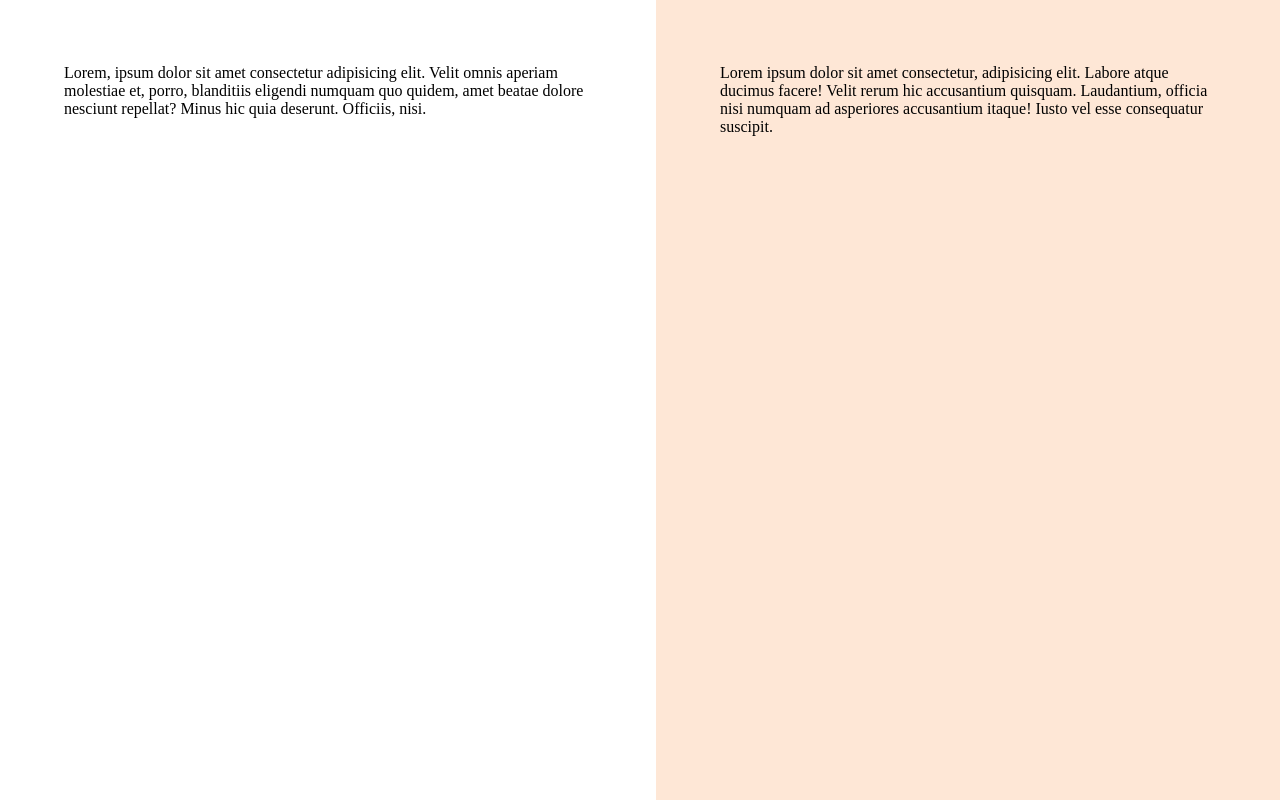
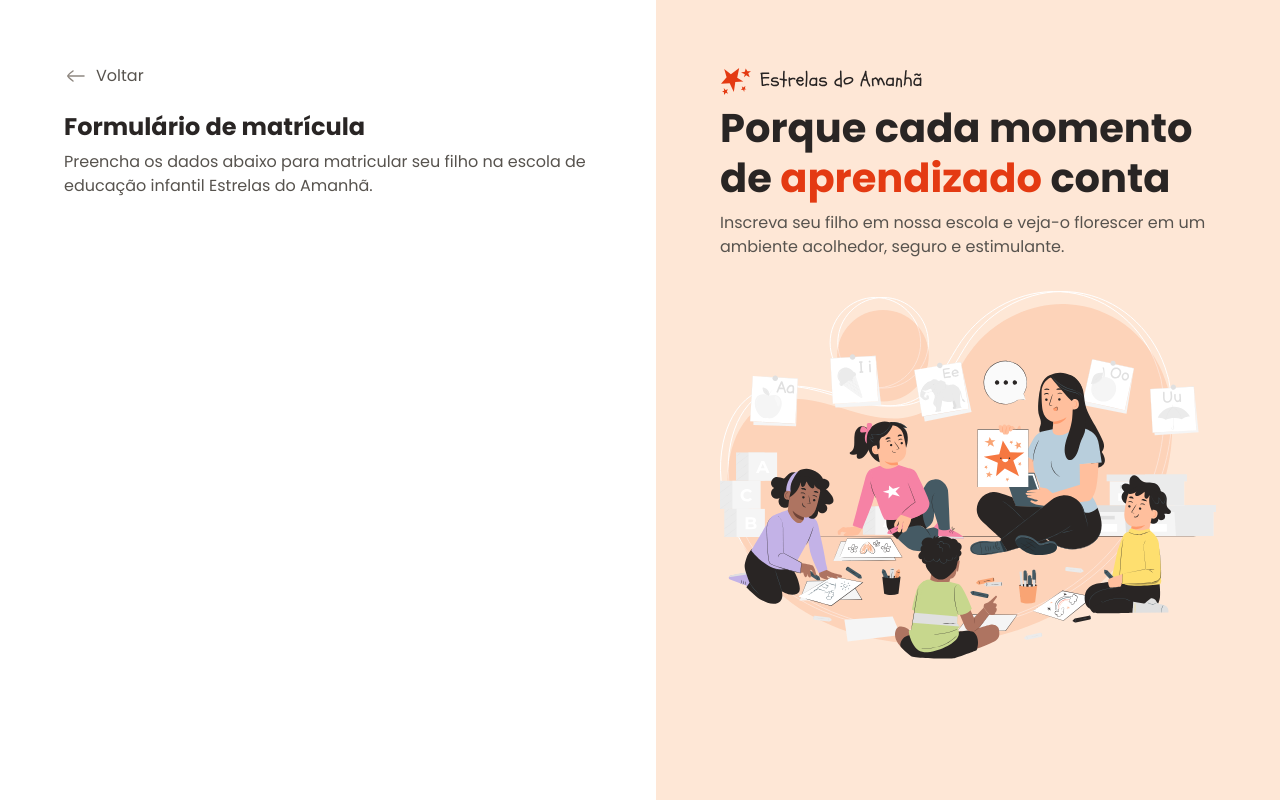
Before and after one commit to jefferson0710/form, a plain HTML site: page index.html in a window 1280 px wide. Drawn offline with Linux system fonts and the light colour scheme.

Commit message:
conteudo aside, e conteudo inicial

```diff
--- a/index.html
+++ b/index.html
@@ -12,10 +12,27 @@
 <body>
   <div id="app">
     <main>
-      <div class="main-container">Lorem, ipsum dolor sit amet consectetur adipisicing elit. Velit omnis aperiam molestiae et, porro, blanditiis eligendi numquam quo quidem, amet beatae dolore nesciunt repellat? Minus hic quia deserunt. Officiis, nisi.</div>
+      <div class="main-container">
+        <div class="back">
+          <img src="assets/icons/arrow-left-02.svg" alt="">
+          <span>Voltar</span>
+        </div>
+
+        <h1>Formulário de matrícula</h1>
+        <p>Preencha os dados abaixo para matricular seu filho na escola de educação infantil Estrelas do Amanhã.</p>
+
+      </div>
     </main>
     <aside>
-      <div class="aside-container">Lorem ipsum dolor sit amet consectetur, adipisicing elit. Labore atque ducimus facere! Velit rerum hic accusantium quisquam. Laudantium, officia nisi numquam ad asperiores accusantium itaque! Iusto vel esse consequatur suscipit.</div>
+      <div class="aside-container">
+        <header>
+          <img src="assets/logo.svg" alt="">
+          <h2>Porque cada momento de <span>aprendizado</span> conta </h2>
+          <p>Inscreva seu filho em nossa escola e veja-o florescer em um ambiente acolhedor, seguro e estimulante.</p>
+        </header>
+
+        <img src="assets/Illustration.svg" alt="">
+      </div>
     </aside>
   </div>
 </body>
--- a/styles/global.css
+++ b/styles/global.css
@@ -24,4 +24,15 @@
 
 body{
   overflow: hidden;
+
+  font: var(--text);
+  color: var(--text-secondary);
 }
+
+h1,h2{
+  color: var(--text-primary);
+}
+
+img{
+  max-width: 100%;
+}
--- a/styles/layout.css
+++ b/styles/layout.css
@@ -13,7 +13,16 @@ main{
     margin-left: auto;
     max-width: 33rem;
   }
-
+  & .back{
+    display: flex;
+    align-items: center;
+    gap: .5rem;
+    margin-bottom: 1.5rem;
+  }
+  & h1{
+    font: 600 1.5rem/1.25 var(--font-family);
+    margin-bottom: .5rem;
+  }
 }
 
 aside{
@@ -21,5 +30,15 @@ aside{
   background-color: var(--surface-secondary);
   & .aside-container{
     max-width: 31rem;
+    & > img{
+     margin-top: 2rem;
+    }
+  }
+  & h2{
+    font: 600 2.5rem/1.25 var(--font-family);
+    margin-bottom: .5rem;
+    & span{
+      color: var(--text-highlight);
+    }
   }
 }
```
